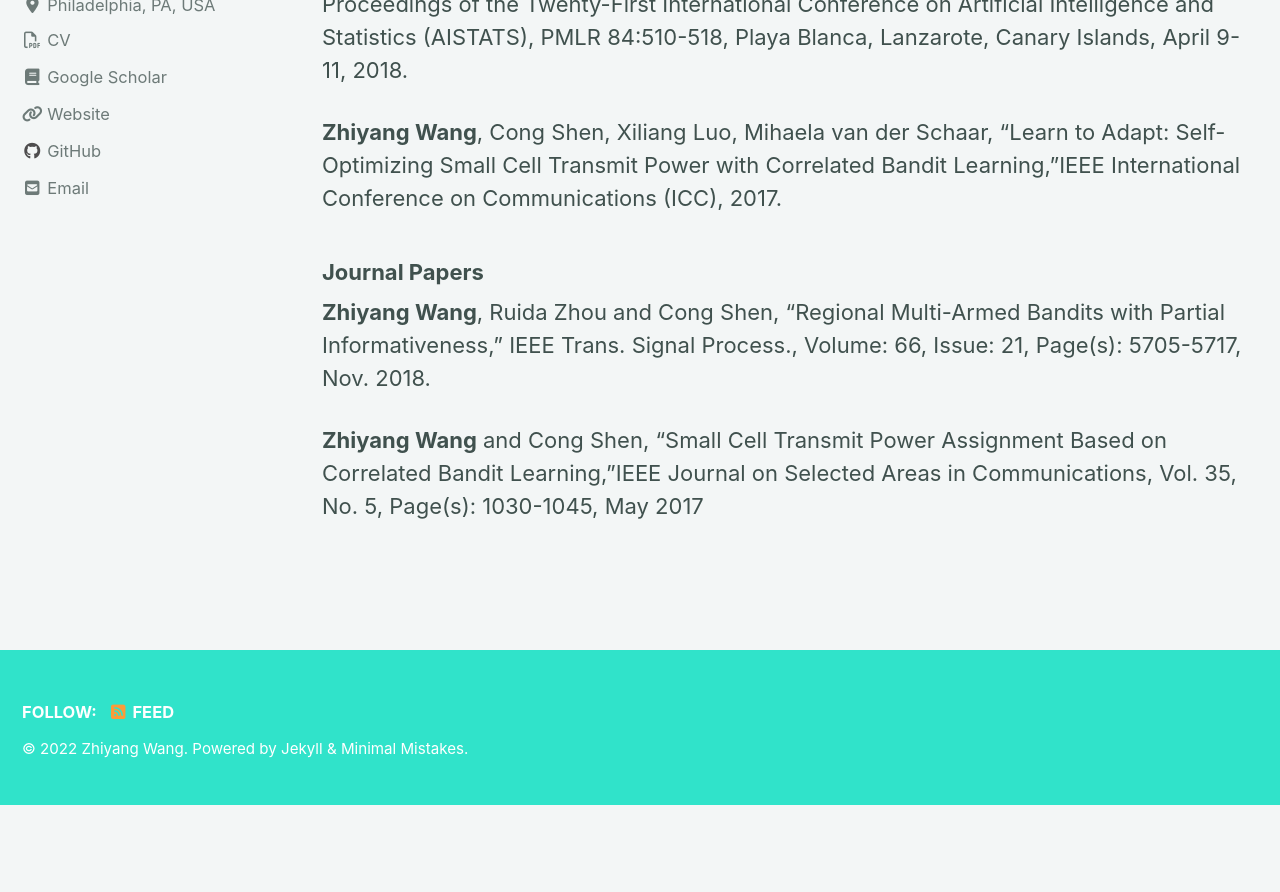
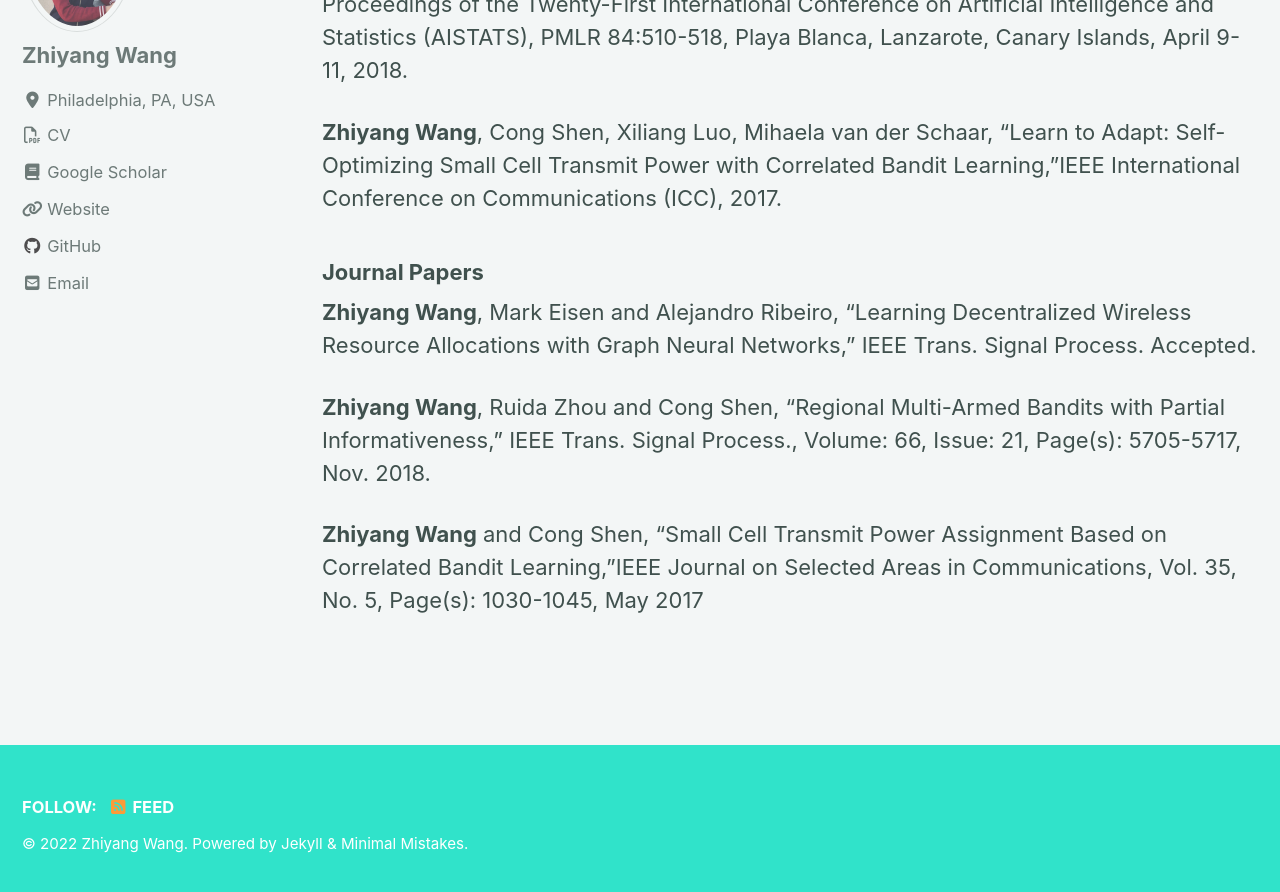
Before and after one commit to Zhiyang43/zhiyang43.github.io, a Jekyll site: the page built from _pages/publications.md, in a window 1280 px wide and 900 px high, scrolled down 1404 px. Shown: the top 892 px of the window. Built offline with Jekyll 4.4.1, drawn with Linux system fonts in a browser that asks for light colours; cached includes are drawn as plain includes; nearby versions of some CDN libraries; before the commit the page ends 2209 px from its top, so only the background shows below that.

Commit message:
Update publications.md

```diff
--- a/_pages/publications.md
+++ b/_pages/publications.md
@@ -35,6 +35,8 @@ Cong Shen, <b>Zhiyang Wang</b>, Sofia S Villar and Mihaela van der Schaar, "Lear
 
 ### Journal Papers
 
+<b>Zhiyang Wang</b>, Mark Eisen and  Alejandro Ribeiro, "Learning Decentralized Wireless Resource Allocations with Graph Neural Networks," IEEE Trans. Signal Process. Accepted. <br>
+
 <b>Zhiyang Wang</b>, Ruida Zhou and Cong Shen, "Regional Multi-Armed Bandits with Partial Informativeness," IEEE Trans. Signal Process., Volume: 66, Issue: 21, Page(s): 5705-5717, Nov. 2018.<br>
 
 <b>Zhiyang Wang</b> and Cong Shen, "Small Cell Transmit Power Assignment Based on Correlated Bandit Learning,"IEEE Journal on Selected Areas in Communications, Vol. 35, No. 5, Page(s): 1030-1045, May 2017
```
